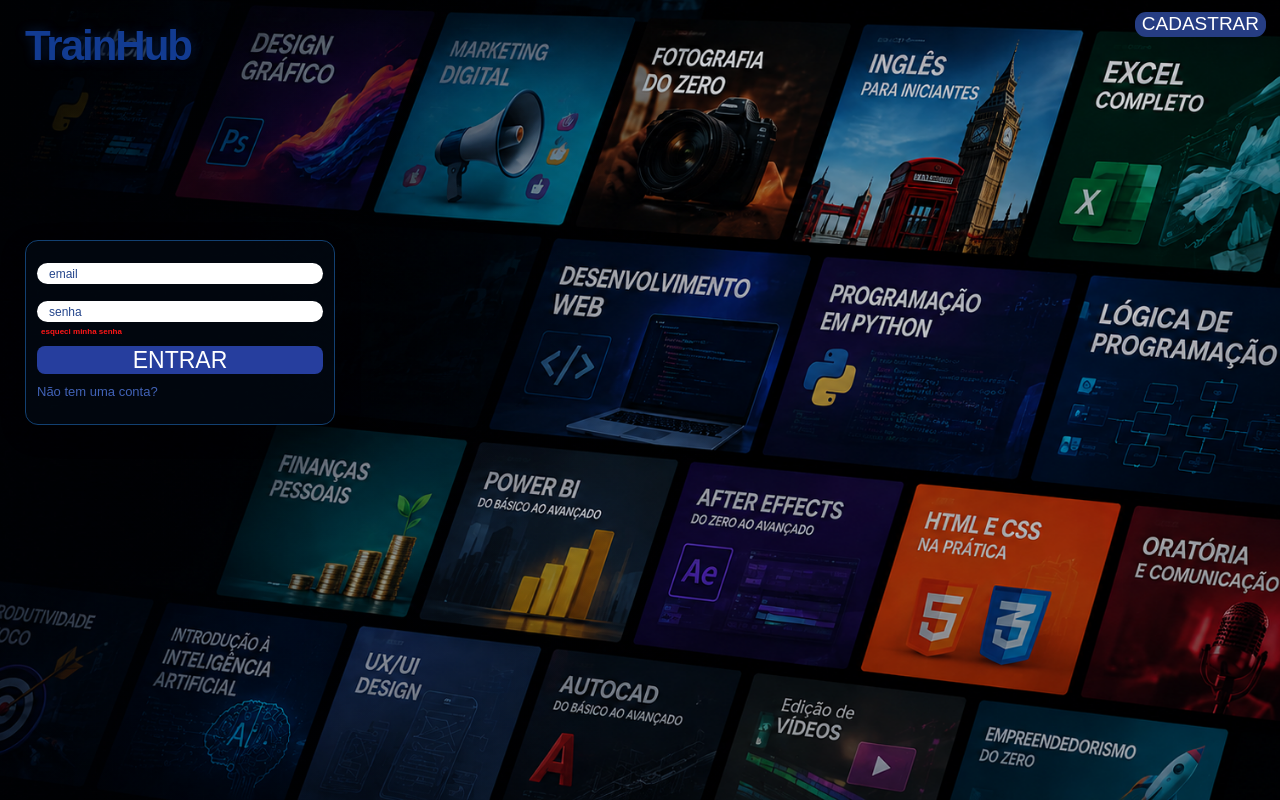
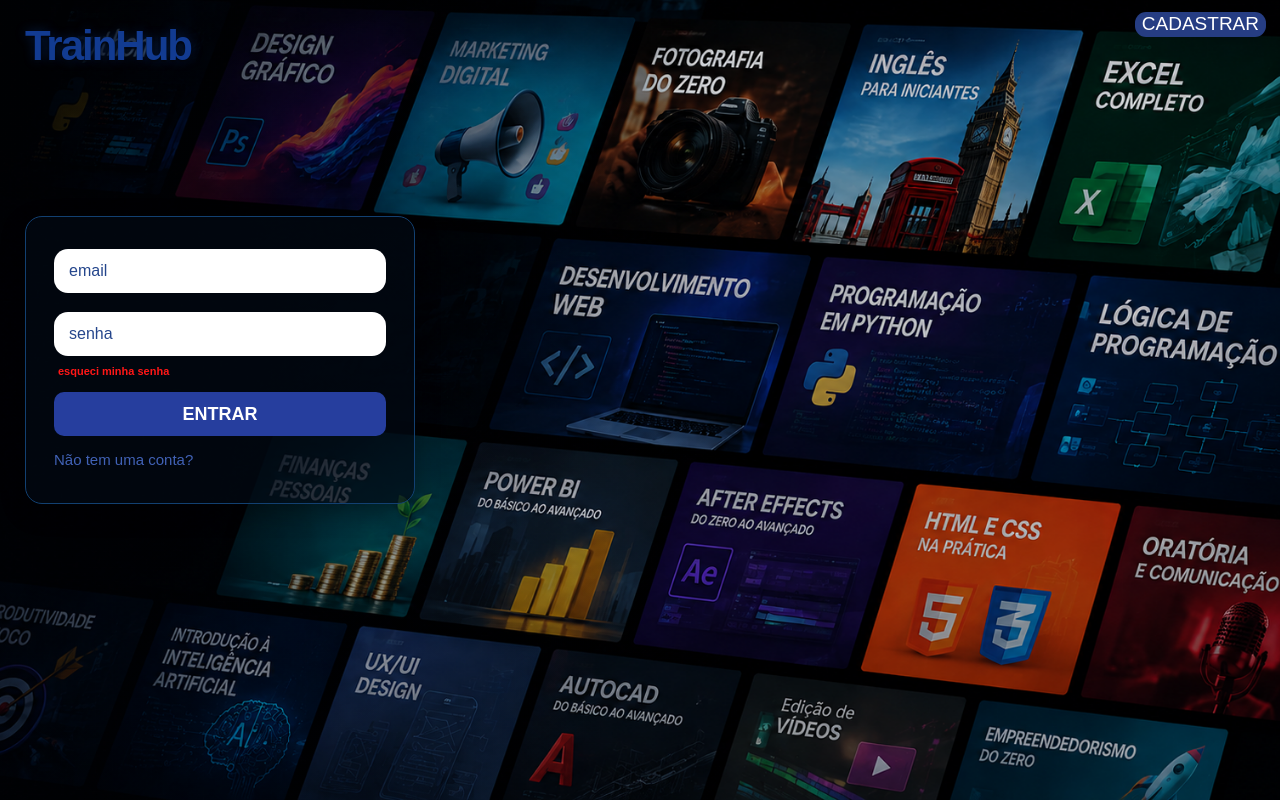
Before and after one commit to MrdiegL2824/TrainHub, a PHP site: page / in a window 1280 px wide. Run offline with PHP 8.4, Linux system fonts and the light colour scheme; some libraries are stand-ins or nearby versions.

Commit message:
style: enlarge login form

```diff
--- a/index.php
+++ b/index.php
@@ -22,22 +22,22 @@ $erro = $mensagens[$_GET['erro'] ?? ''] ?? '';
         .marca { position: absolute; top: 22px; left: 25px; margin: 0; color: #123b91; font-size: clamp(28px, 4vw, 42px); font-weight: 800; letter-spacing: -2px; text-shadow: 0 2px 2px #02050c, 0 0 12px rgba(21, 88, 205, .3); }
         .link-cadastrar { position: absolute; top: 12px; right: 14px; padding: 2px 7px; border-radius: 11px; background: #263d83; color: #fff; font-size: clamp(13px, 1.7vw, 19px); text-decoration: none; line-height: 1.1; }
         .link-cadastrar:hover { background: #3958b2; }
-        .cartao-login { position: absolute; top: 30%; left: 25px; width: min(310px, calc(100vw - 50px)); padding: 22px 11px 25px; border: 1px solid #124071; border-radius: 13px; background: rgba(2, 10, 20, .66); box-shadow: 0 8px 25px rgba(0, 0, 0, .28); }
-        .campo { display: block; width: 100%; height: 21px; margin: 0 0 17px; padding: 2px 12px; border: 0; border-radius: 14px; outline: none; background: #fff; color: #203d82; font-size: 12px; }
+        .cartao-login { position: absolute; top: 27%; left: 25px; width: min(390px, calc(100vw - 50px)); padding: 32px 28px 35px; border: 1px solid #124071; border-radius: 17px; background: rgba(2, 10, 20, .66); box-shadow: 0 8px 25px rgba(0, 0, 0, .28); }
+        .campo { display: block; width: 100%; height: 44px; margin: 0 0 19px; padding: 6px 15px; border: 0; border-radius: 14px; outline: none; background: #fff; color: #203d82; font-size: 16px; }
         .campo::placeholder { color: #25468c; opacity: 1; }
         .campo:focus { box-shadow: 0 0 0 2px #5577dc; }
-        .esqueci { display: block; margin: -12px 4px 10px; color: #ff1717; font-size: 8px; font-weight: 700; text-decoration: none; }
+        .esqueci { display: block; margin: -10px 4px 15px; color: #ff1717; font-size: 11px; font-weight: 700; text-decoration: none; }
         .esqueci:hover { text-decoration: underline; }
-        .botao-entrar { width: 100%; height: 28px; border: 0; border-radius: 8px; background: #263e9e; color: #fff; font-size: 23px; line-height: 1; cursor: pointer; }
+        .botao-entrar { width: 100%; height: 44px; border: 0; border-radius: 10px; background: #263e9e; color: #fff; font-size: 18px; font-weight: 700; line-height: 1; cursor: pointer; }
         .botao-entrar:hover { background: #3958c6; }
-        .novo-usuario { display: block; margin-top: 10px; color: #4162b6; font-size: 13px; text-decoration: none; }
+        .novo-usuario { display: block; margin-top: 15px; color: #4162b6; font-size: 15px; text-decoration: none; }
         .novo-usuario:hover { color: #89a6ff; }
         .aviso-erro { margin: 0 0 12px; padding: 7px 9px; border-radius: 8px; background: rgba(180, 20, 20, .82); color: #fff; font-size: 11px; font-weight: 700; }
         @media (max-width: 600px) {
             body { background-position: 63% center; overflow: auto; }
             .marca { top: 18px; left: 18px; }
             .link-cadastrar { top: 14px; right: 12px; }
-            .cartao-login { top: 33%; left: 50%; transform: translateX(-50%); width: min(320px, calc(100vw - 36px)); }
+            .cartao-login { top: 30%; left: 50%; transform: translateX(-50%); width: min(390px, calc(100vw - 36px)); }
         }
     </style>
 </head>
```
